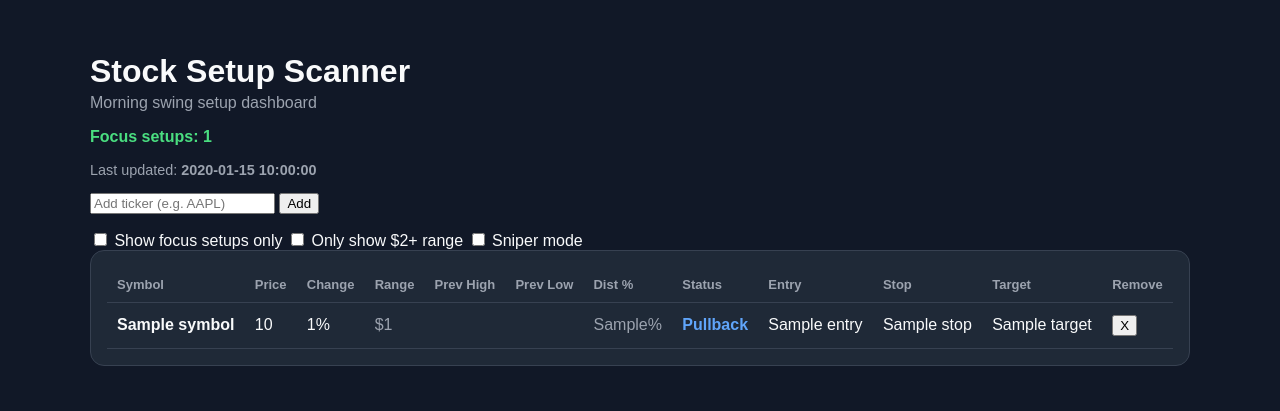
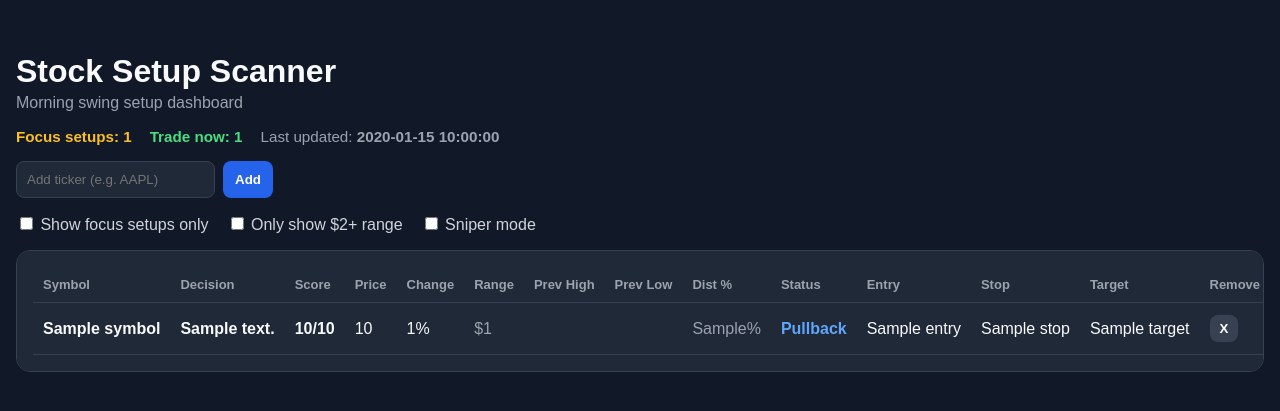
Before and after one commit to GrizzBuilt/stock-setup-scanner, a Flask app: template templates/index.html in a window 1280 px wide. Shown: the top 411 px of the page. Run offline with Flask 3, Linux system fonts and the light colour scheme; the template is opened without the code that fills it: most values are stand-ins (such as "Sample title", 1, 10 or a date in 2020).

Commit message:
Improve scanner decision logic

```diff
--- a/app.py
+++ b/app.py
@@ -21,12 +21,62 @@ def empty_stock(symbol, message="No data"):
         "range_size": 0,
         "previous_high": "—",
         "previous_low": "—",
+        "distance_to_breakout": 999,
         "status": "No Trade",
+        "decision": "PASS",
+        "score": 0,
         "entry": "—",
         "stop": "—",
         "target": "—",
+        "ready_to_trigger": False,
         "error": message,
     }
+
+
+def score_setup(status, distance_to_breakout, range_size, percent):
+    score = 0
+
+    if status == "Breakout Triggered":
+        score += 4
+    elif status == "Breakout Watch":
+        score += 3
+    elif status == "Pullback":
+        score += 2
+    elif status == "Extended":
+        score += 0
+    else:
+        score += 0
+
+    abs_distance = abs(distance_to_breakout)
+
+    if abs_distance <= 0.25:
+        score += 3
+    elif abs_distance <= 0.5:
+        score += 2
+    elif abs_distance <= 1:
+        score += 1
+
+    if range_size >= 5:
+        score += 2
+    elif range_size >= 3:
+        score += 1.5
+    elif range_size >= 2:
+        score += 1
+
+    if 0.5 <= percent <= 3:
+        score += 1
+    elif 0 < percent < 0.5:
+        score += 0.5
+    elif percent > 3:
+        score += 0.25
+
+    if status == "Extended":
+        score = min(score, 2)
+
+    if status == "No Trade":
+        score = min(score, 3)
+
+    return min(round(score), 10)
 
 
 def get_stock_data(symbol):
@@ -50,34 +100,52 @@ def get_stock_data(symbol):
 
         change = price - open_price
         percent = (change / open_price) * 100 if open_price else 0
+        range_size = high - low
 
-        range_size = high - low
-        near_prev_high = price >= previous_high * 0.995
-        ready_to_trigger = price >= previous_high * 0.9975
-        distance_to_breakout = ((previous_high - price) / previous_high) * 100
+        distance_to_breakout = ((price - previous_high) / previous_high) * 100
 
         status = "No Trade"
-        entry = None
-        stop = None
-        target = None
+        decision = "PASS"
+        entry = "—"
+        stop = "—"
+        target = "—"
 
-        if percent > 0.5 and near_prev_high:
+        if -0.5 <= distance_to_breakout <= 0:
             status = "Breakout Watch"
+            decision = "WATCH"
             entry = previous_high
             stop = previous_low
             target = previous_high + range_size
 
-        elif percent > 0 and price > open_price:
+        elif 0 < distance_to_breakout <= 1:
+            status = "Breakout Triggered"
+            decision = "TRADE"
+            entry = previous_high
+            stop = previous_low
+            target = previous_high + range_size
+
+        elif distance_to_breakout > 1:
+            status = "Extended"
+            decision = "PASS"
+
+        elif percent > 0 and price > open_price and range_size >= 2:
             status = "Pullback"
+            decision = "WATCH"
             entry = price
             stop = low
             target = price + 3
 
-        elif abs(percent) < 0.5:
-            status = "Consolidation"
-            entry = high
-            stop = low
-            target = high + 3
+        score = score_setup(
+            status=status,
+            distance_to_breakout=distance_to_breakout,
+            range_size=range_size,
+            percent=percent,
+        )
+
+        ready_to_trigger = (
+            status in ["Breakout Watch", "Breakout Triggered"]
+            and abs(distance_to_breakout) <= 0.25
+        )
 
         return {
             "symbol": symbol,
@@ -89,11 +157,13 @@ def get_stock_data(symbol):
             "range_size": round(range_size, 2),
             "previous_high": round(previous_high, 2),
             "previous_low": round(previous_low, 2),
+            "distance_to_breakout": round(distance_to_breakout, 2),
             "status": status,
-            "entry": round(entry, 2) if entry else "—",
-            "stop": round(stop, 2) if stop else "—",
-            "target": round(target, 2) if target else "—",
-            "distance_to_breakout": round(distance_to_breakout, 2),
+            "decision": decision,
+            "score": score,
+            "entry": round(entry, 2) if isinstance(entry, float) else entry,
+            "stop": round(stop, 2) if isinstance(stop, float) else stop,
+            "target": round(target, 2) if isinstance(target, float) else target,
             "ready_to_trigger": ready_to_trigger,
             "error": None,
         }
@@ -108,23 +178,35 @@ def home():
     stocks = [get_stock_data(symbol) for symbol in symbols]
 
     priority = {
-        "Breakout Watch": 1,
-        "Pullback": 2,
-        "Consolidation": 3,
-        "No Trade": 4,
+        "Breakout Triggered": 1,
+        "Breakout Watch": 2,
+        "Pullback": 3,
+        "Extended": 4,
+        "No Trade": 5,
     }
 
-    stocks.sort(key=lambda stock: priority.get(stock.get("status"), 99))
+    stocks.sort(
+        key=lambda stock: (
+            priority.get(stock.get("status"), 99),
+            -stock.get("score", 0),
+        )
+    )
 
     focus_count = sum(
         1 for stock in stocks
-        if stock.get("status") in ["Breakout Watch", "Pullback"]
+        if stock.get("decision") in ["TRADE", "WATCH"]
+    )
+
+    trade_count = sum(
+        1 for stock in stocks
+        if stock.get("decision") == "TRADE"
     )
 
     return render_template(
         "index.html",
         stocks=stocks,
         focus_count=focus_count,
+        trade_count=trade_count,
         last_updated=datetime.now(ZoneInfo("America/New_York")).strftime("%I:%M:%S %p"),
     )
 
--- a/static/styles.css
+++ b/static/styles.css
@@ -6,7 +6,7 @@ body {
 }
 
 .page {
-    max-width: 1100px;
+    max-width: 1300px;
     margin: 0 auto;
     padding: 32px 16px;
 }
@@ -18,6 +18,71 @@ h1 {
 .subtitle {
     color: #9ca3af;
     margin-top: 0;
+}
+
+.summary-row {
+    display: flex;
+    gap: 18px;
+    flex-wrap: wrap;
+    align-items: center;
+    margin-bottom: 16px;
+}
+
+.focus-count,
+.trade-count,
+.timestamp {
+    margin: 0;
+    font-size: 0.95rem;
+}
+
+.focus-count {
+    color: #fbbf24;
+    font-weight: bold;
+}
+
+.trade-count {
+    color: #4ade80;
+    font-weight: bold;
+}
+
+.timestamp {
+    color: #9ca3af;
+}
+
+.add-form {
+    display: flex;
+    gap: 8px;
+    margin-bottom: 16px;
+}
+
+.add-form input {
+    padding: 10px;
+    border-radius: 8px;
+    border: 1px solid #374151;
+    background: #1f2937;
+    color: #f9fafb;
+}
+
+button {
+    padding: 10px 12px;
+    border-radius: 8px;
+    border: none;
+    background: #2563eb;
+    color: white;
+    font-weight: bold;
+    cursor: pointer;
+}
+
+button:hover {
+    opacity: 0.9;
+}
+
+.filter-row {
+    display: flex;
+    gap: 18px;
+    flex-wrap: wrap;
+    margin-bottom: 16px;
+    color: #d1d5db;
 }
 
 .card {
@@ -39,17 +104,39 @@ th {
     font-size: 13px;
     padding: 10px;
     border-bottom: 1px solid #374151;
+    white-space: nowrap;
 }
 
 td {
     padding: 12px 10px;
     border-bottom: 1px solid #374151;
+    white-space: nowrap;
 }
 
-.status {
+.status,
+.decision,
+.score {
     font-weight: bold;
-}.breakout-watch {
+}
+
+.trade {
     color: #4ade80;
+}
+
+.watch {
+    color: #fbbf24;
+}
+
+.pass {
+    color: #f87171;
+}
+
+.breakout-triggered {
+    color: #4ade80;
+}
+
+.breakout-watch {
+    color: #fbbf24;
 }
 
 .pullback {
@@ -62,11 +149,17 @@ td {
 
 .no-trade {
     color: #9ca3af;
-}.focus-count {
-    margin-top: 4px;
-    color: #4ade80;
+}
+
+.extended {
+    color: #f87171;
     font-weight: bold;
 }
+
+.extended-row {
+    opacity: 0.6;
+}
+
 .range-strong {
     color: #4ade80;
     font-weight: bold;
@@ -79,15 +172,7 @@ td {
 .range-weak {
     color: #9ca3af;
 }
-.timestamp {
-    color: #9ca3af;
-    font-size: 0.9rem;
-    margin-top: 4px;
-}
-.ready-row {
-    background: rgba(74, 222, 128, 0.12);
-    box-shadow: inset 4px 0 0 #4ade80;
-}
+
 .dist-close {
     color: #4ade80;
     font-weight: bold;
@@ -100,3 +185,13 @@ td {
 .dist-far {
     color: #9ca3af;
 }
+
+.ready-row {
+    background: rgba(74, 222, 128, 0.12);
+    box-shadow: inset 4px 0 0 #4ade80;
+}
+
+.remove-btn {
+    background: #374151;
+    padding: 6px 10px;
+}
--- a/templates/index.html
+++ b/templates/index.html
@@ -10,14 +10,13 @@
         <h1>Stock Setup Scanner</h1>
         <p class="subtitle">Morning swing setup dashboard</p>
 
-        <p class="focus-count">
-            Focus setups: <strong>{{ focus_count }}</strong>
-        </p>
-<p class="timestamp">
-    Last updated: <strong>{{ last_updated }}</strong>
-</p>
-        <!-- Add Symbol -->
-        <form method="POST" action="/add" style="margin-bottom: 16px;">
+        <div class="summary-row">
+            <p class="focus-count">Focus setups: <strong>{{ focus_count }}</strong></p>
+            <p class="trade-count">Trade now: <strong>{{ trade_count }}</strong></p>
+            <p class="timestamp">Last updated: <strong>{{ last_updated }}</strong></p>
+        </div>
+
+        <form method="POST" action="/add" class="add-form">
             <input type="text" name="symbol" placeholder="Add ticker (e.g. AAPL)" required>
             <button type="submit">Add</button>
         </form>
@@ -32,6 +31,7 @@
                 <input type="checkbox" id="rangeOnly">
                 Only show $2+ range
             </label>
+
             <label>
                 <input type="checkbox" id="sniperOnly">
                 Sniper mode
@@ -43,6 +43,8 @@
                 <thead>
                     <tr>
                         <th>Symbol</th>
+                        <th>Decision</th>
+                        <th>Score</th>
                         <th>Price</th>
                         <th>Change</th>
                         <th>Range</th>
@@ -61,10 +63,21 @@
                     {% for stock in stocks %}
                         <tr
                             data-status="{{ stock.status }}"
+                            data-decision="{{ stock.decision }}"
                             data-range="{{ stock.range_size }}"
-    class="{{ 'ready-row' if stock.ready_to_trigger else '' }}"
+                            class="
+                                {{ 'ready-row' if stock.ready_to_trigger else '' }}
+                                {{ 'extended-row' if stock.status == 'Extended' else '' }}
+                            "
                         >
                             <td><strong>{{ stock.symbol }}</strong></td>
+
+                            <td class="decision {{ stock.decision | lower }}">
+                                {{ stock.decision }}
+                            </td>
+
+                            <td class="score">{{ stock.score }}/10</td>
+
                             <td>{{ stock.price }}</td>
                             <td>{{ stock.percent }}%</td>
 
@@ -74,14 +87,17 @@
                                 else 'range-weak' }}">
                                 ${{ stock.range_size }}
                             </td>
+
                             <td>{{ stock.previous_high }}</td>
                             <td>{{ stock.previous_low }}</td>
+
                             <td class="
-    {{ 'dist-close' if stock.distance_to_breakout <= 0.25
-    else 'dist-mid' if stock.distance_to_breakout <= 1
+                                {{ 'dist-close' if stock.distance_to_breakout >= -0.25 and stock.distance_to_breakout <= 0.25
+                                else 'dist-mid' if stock.distance_to_breakout >= -0.5 and stock.distance_to_breakout <= 1
                                 else 'dist-far' }}">
                                 {{ stock.distance_to_breakout }}%
                             </td>
+
                             <td class="status {{ stock.status | lower | replace(' ', '-') }}">
                                 {{ stock.status }}
                             </td>
@@ -92,7 +108,7 @@
 
                             <td>
                                 <form method="POST" action="/remove/{{ stock.symbol }}">
-                                    <button type="submit">X</button>
+                                    <button type="submit" class="remove-btn">X</button>
                                 </form>
                             </td>
                         </tr>
@@ -101,6 +117,7 @@
             </table>
         </section>
     </main>
+
     <script>
         const focusOnly = document.getElementById("focusOnly");
         const rangeOnly = document.getElementById("rangeOnly");
@@ -110,13 +127,16 @@
         function applyFilters() {
             rows.forEach(function (row) {
                 const status = row.dataset.status;
+                const decision = row.dataset.decision;
                 const range = Number(row.dataset.range);
 
                 const isFocus =
+                    decision === "TRADE" ||
+                    decision === "WATCH";
+
+                const isSniper =
                     status === "Breakout Watch" ||
-                status === "Pullback";
-
-            const isSniper = status === "Breakout Watch";
+                    status === "Breakout Triggered";
 
                 const passesFocus = !focusOnly.checked || isFocus;
                 const passesRange = !rangeOnly.checked || range >= 2;
@@ -135,6 +155,5 @@
             window.location.reload();
         }, 30000);
     </script>
-
 </body>
 </html>
```
Also changed, not shown: scanner.db. Lines whose indentation alone changed are shown as unchanged.
